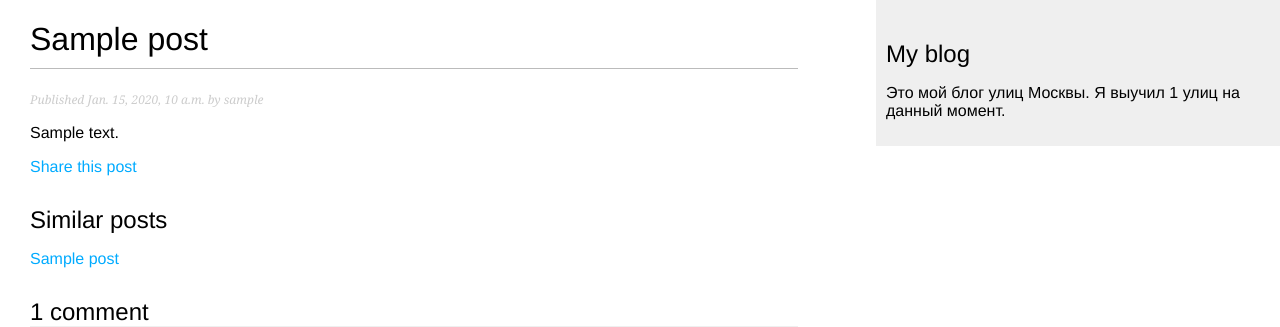
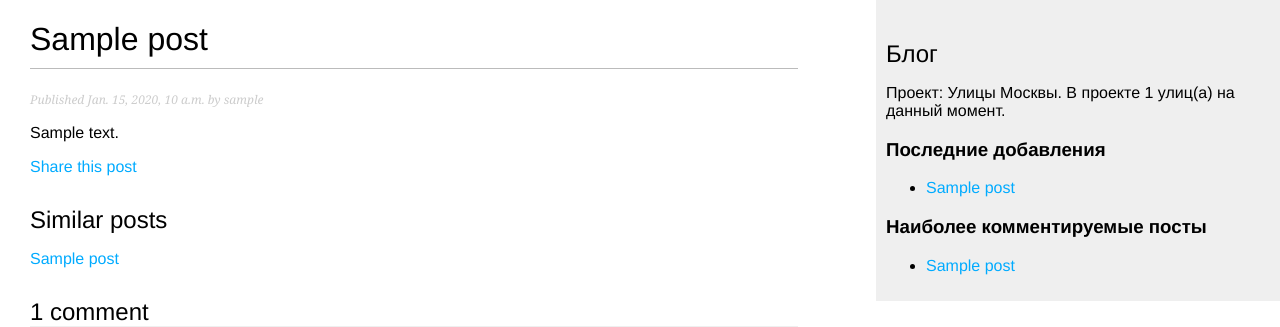
Before and after one commit to HDiman/weblog, a Django app: template mysite/blog/templates/blog/post/detail.html in a window 1280 px wide. Shown: the top 327 px of the page. Run offline with Django 4.2, Linux system fonts and the light colour scheme; tables that the repository leaves empty hold one stand-in row (values such as "Sample post"); the template is opened without the code that fills it: values that come from a table or form of the project are taken from there, most other values are stand-ins (such as "Sample title", 1, 10 or a date in 2020).

Commit message:
List of the most commented posts

```diff
--- a/mysite/blog/templates/blog/base.html
+++ b/mysite/blog/templates/blog/base.html
@@ -12,11 +12,22 @@
     {% endblock %}
 </div>
 <div id="sidebar">
-    <h2>My blog</h2>
+    <h2>Блог</h2>
     <p>
-        Это мой блог улиц Москвы.
-        Я выучил {% total_posts %} улиц на данный момент.
+        Проект: Улицы Москвы.
+        В проекте {% total_posts %} улиц(а) на данный момент.
     </p>
+    <h3>Последние добавления</h3>
+    {% show_latest_posts 3 %}
+    <h3>Наиболее комментируемые посты</h3>
+    {% get_most_commented_posts as most_commented_posts %}
+    <ul>
+        {% for post in most_commented_posts %}
+        <li>
+            <a href="{{ post.get_absolute_url }}">{{ post.title }}</a>
+        </li>
+        {% endfor %}
+    </ul>
 </div>
 </body>
 </html>
--- /dev/null
+++ b/mysite/blog/templates/blog/post/latest_posts.html
@@ -0,0 +1,7 @@
+<ul>
+    {% for post in latest_posts %}
+    <li>
+        <a href="{{ post.get_absolute_url }}">{{ post.title }}</a>
+    </li>
+    {% endfor %}
+</ul>
--- a/mysite/blog/templatetags/blog_tags.py
+++ b/mysite/blog/templatetags/blog_tags.py
@@ -1,5 +1,6 @@
 from django import template
 from ..models import Post
+from django.db.models import Count
 
 register = template.Library()
 
@@ -12,3 +13,10 @@ def total_posts():
 def show_latest_posts(count=5):
     latest_posts = Post.published.order_by('-publish')[:count]
     return {'latest_posts': latest_posts}
+
+
+@register.simple_tag
+def get_most_commented_posts(count=5):
+    return Post.published.annotate(
+        total_comments=Count('comments')
+    ).order_by('-total_comments')[:count]
```
